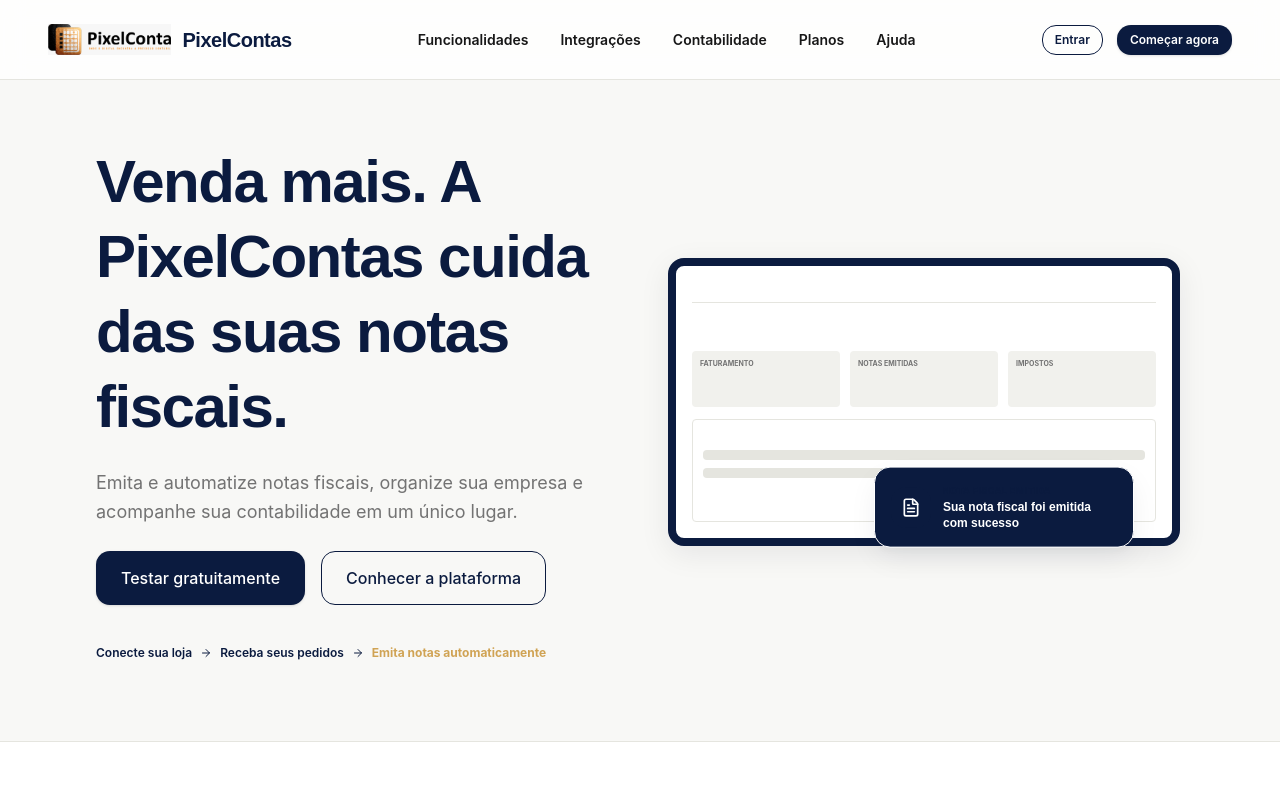
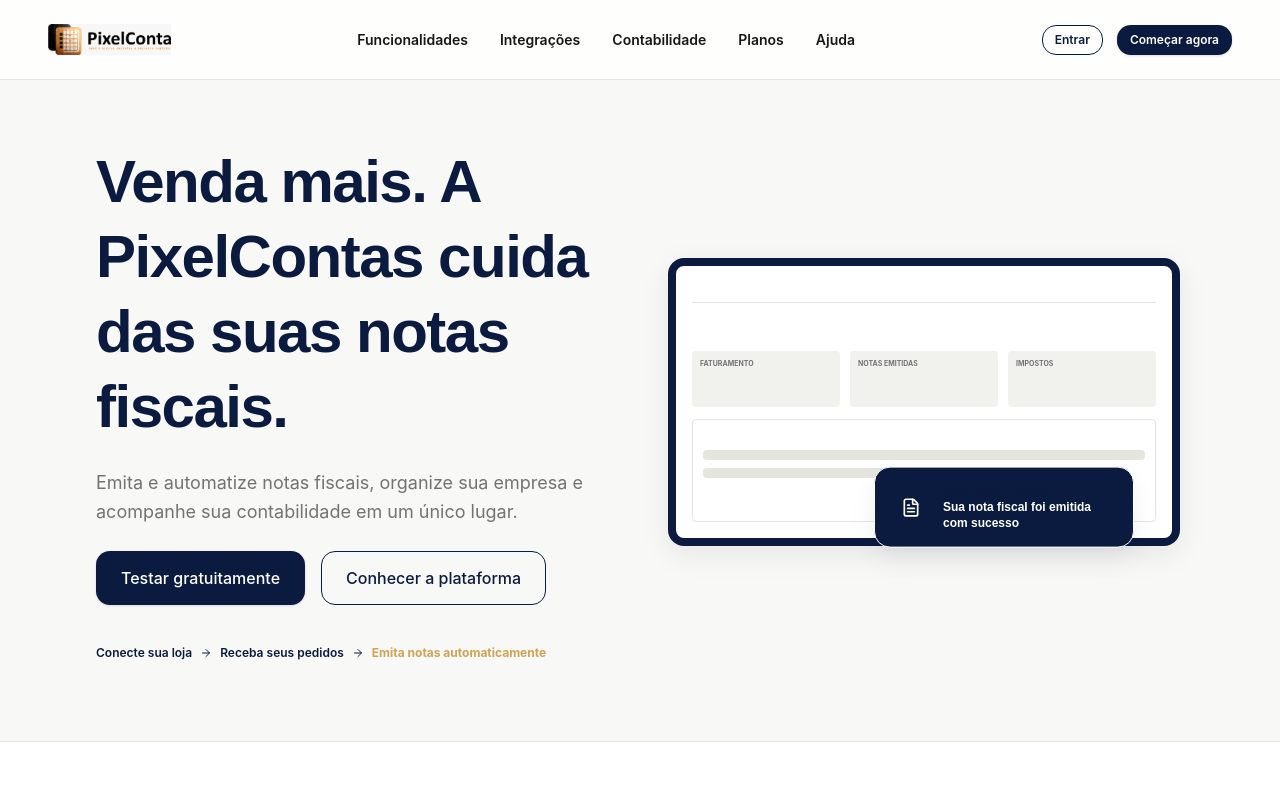
Before and after one commit to matheusgvl/pixelcontasv2, a React (Vite) app: page / in a window 1280 px wide. Shown: the top 800 px of the page. Built offline with nearby package versions, Linux system fonts and the light colour scheme.

Commit message:
STYLE - remover o nome "pixelcontas"

```diff
--- a/src/components/shared/InvoicePreview.tsx
+++ b/src/components/shared/InvoicePreview.tsx
@@ -58,9 +58,7 @@
               <div className="flex h-8 w-8 items-center justify-center rounded bg-pixel-navy-900 text-white font-black text-lg">
                 P
               </div>
-              <span className="text-xl font-extrabold text-pixel-navy-900 font-title">
-                Pixel<span className="text-pixel-navy-900">Contas</span>
-              </span>
+
             </div>
             <p className="text-xs text-pixel-neutral-500">Documento Auxiliar de Emissão Fiscal</p>
           </div>
--- a/src/components/shared/Sidebar.tsx
+++ b/src/components/shared/Sidebar.tsx
@@ -64,11 +64,7 @@
             onClick={() => setMobileOpen(false)}
           >
             <img src={logoSrc} alt="Logo PixelConta" className="h-7 w-auto object-contain" />
-            {!collapsed && (
-              <span className="text-lg font-black font-title tracking-tight text-white">
-                Pixel<span className="text-pixel-navy-900">Contas</span>
-              </span>
-            )}
+
           </Link>
 
           {/* Collapse toggle button on desktop */}
--- a/src/layouts/OnboardingLayout.tsx
+++ b/src/layouts/OnboardingLayout.tsx
@@ -10,9 +10,7 @@
       <header className="h-16 border-b border-pixel-neutral-200 bg-white flex items-center justify-between px-6 shrink-0 shadow-sm">
         <Link to="/" className="flex items-center gap-3 select-none active:scale-[0.98] transition-transform">
           <img src={logoSrc} alt="Logo PixelConta" className="h-7 w-auto object-contain" />
-          <span className="text-lg font-black font-title tracking-tight text-pixel-navy-900">
-            Pixel<span className="text-pixel-navy-900">Contas</span>
-          </span>
+
         </Link>
 
         <div className="flex items-center gap-2 text-xs text-pixel-neutral-500">
--- a/src/pages/Cadastro.tsx
+++ b/src/pages/Cadastro.tsx
@@ -43,9 +43,7 @@
         <div className="flex flex-col items-center gap-4 text-center">
           <Link to="/" className="flex items-center gap-3 select-none">
             <img src={logoSrc} alt="Logo PixelConta" className="h-9 w-auto object-contain" />
-            <span className="text-xl font-extrabold text-pixel-navy-900 font-title">
-              Pixel<span className="text-pixel-navy-900">Contas</span>
-            </span>
+
           </Link>
           <div className="flex flex-col gap-1">
             <h2 className="text-xl font-bold text-pixel-navy-900 font-title">
--- a/src/pages/LandingPage.tsx
+++ b/src/pages/LandingPage.tsx
@@ -117,9 +117,7 @@
       <header className="fixed top-0 left-0 right-0 h-20 bg-white/80 backdrop-blur-md z-50 border-b border-pixel-neutral-200 flex items-center justify-between px-6 md:px-12">
         <Link to="/" className="flex items-center gap-3 select-none">
           <img src={logoSrc} alt="Logo PixelConta" className="h-8 w-auto object-contain" />
-          <span className="text-xl font-extrabold text-pixel-navy-900 font-title tracking-tight">
-            Pixel<span className="text-pixel-navy-900">Contas</span>
-          </span>
+
         </Link>
 
         {/* Menu Items */}
@@ -446,9 +444,7 @@
           <div className="flex flex-col gap-4">
             <div className="flex items-center gap-3">
               <img src={logoSrc} alt="Logo PixelConta" className="h-8 w-auto object-contain" />
-              <span className="text-lg font-black font-title tracking-tight text-white">
-                Pixel<span className="text-pixel-navy-900">Contas</span>
-              </span>
+
             </div>
             <p className="leading-relaxed">
               Plataforma de contabilidade digital e automação de documentos fiscais eletrônicos para negócios modernos.
--- a/src/pages/Login.tsx
+++ b/src/pages/Login.tsx
@@ -51,9 +51,7 @@
           <div className="flex flex-col gap-2">
             <Link to="/" className="flex items-center gap-3 select-none w-fit">
               <img src={logoSrc} alt="Logo PixelConta" className="h-9 w-auto object-contain" />
-              <span className="text-2xl font-black font-title tracking-tight text-pixel-navy-900">
-                Pixel<span className="text-pixel-navy-900">Contas</span>
-              </span>
+
             </Link>
           </div>
 
--- a/src/pages/RecuperarSenha.tsx
+++ b/src/pages/RecuperarSenha.tsx
@@ -35,9 +35,7 @@
         <div className="flex flex-col items-center gap-4 text-center">
           <Link to="/" className="flex items-center gap-3 select-none">
             <img src={logoSrc} alt="Logo PixelConta" className="h-9 w-auto object-contain" />
-            <span className="text-xl font-extrabold text-pixel-navy-900 font-title">
-              Pixel<span className="text-pixel-navy-900">Contas</span>
-            </span>
+
           </Link>
         </div>
 
```
